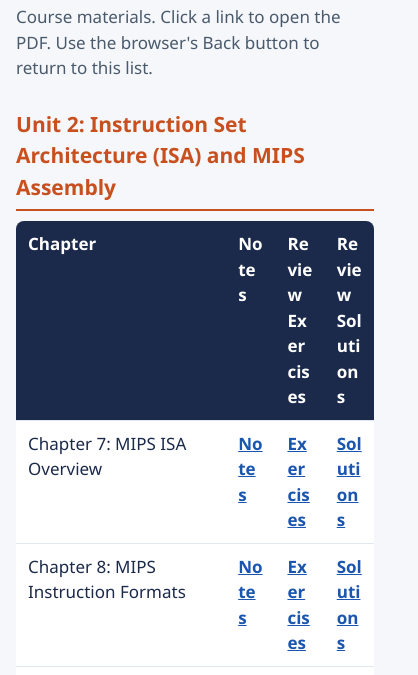
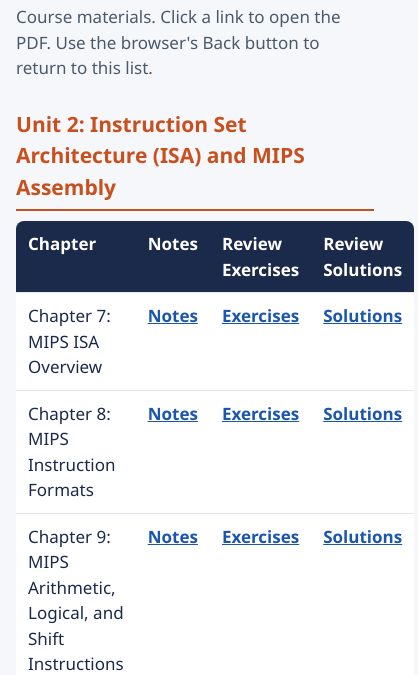
Before and after one commit to Bhargav-1982/CDA3102-Computer-Architecture, a plain HTML site: page index.html in a window 390 px wide. Shown: the part 108-783 px from the top of the page, 418 px wide, since content can reach past the window. Drawn offline with Linux system fonts and the light colour scheme.

Commit message:
Fix table layout on narrow screens
Moved table-layout style into a media query for better responsiveness.

```diff
--- a/index.html
+++ b/index.html
@@ -53,12 +53,19 @@
         background: #ffffff;
         border-radius: 8px;
         overflow: hidden;
-        table-layout: fixed;
     }
 
-    th:nth-child(1)
+    @media (min-width: 700px)
     {
-        width: 52%;
+        table
+        {
+            table-layout: fixed;
+        }
+
+        th:nth-child(1)
+        {
+            width: 52%;
+        }
     }
 
     th, td
@@ -67,7 +74,6 @@
         text-align: left;
         border-bottom: 1px solid #e2e8f0;
         vertical-align: top;
-        overflow-wrap: anywhere;
     }
 
     th
```
